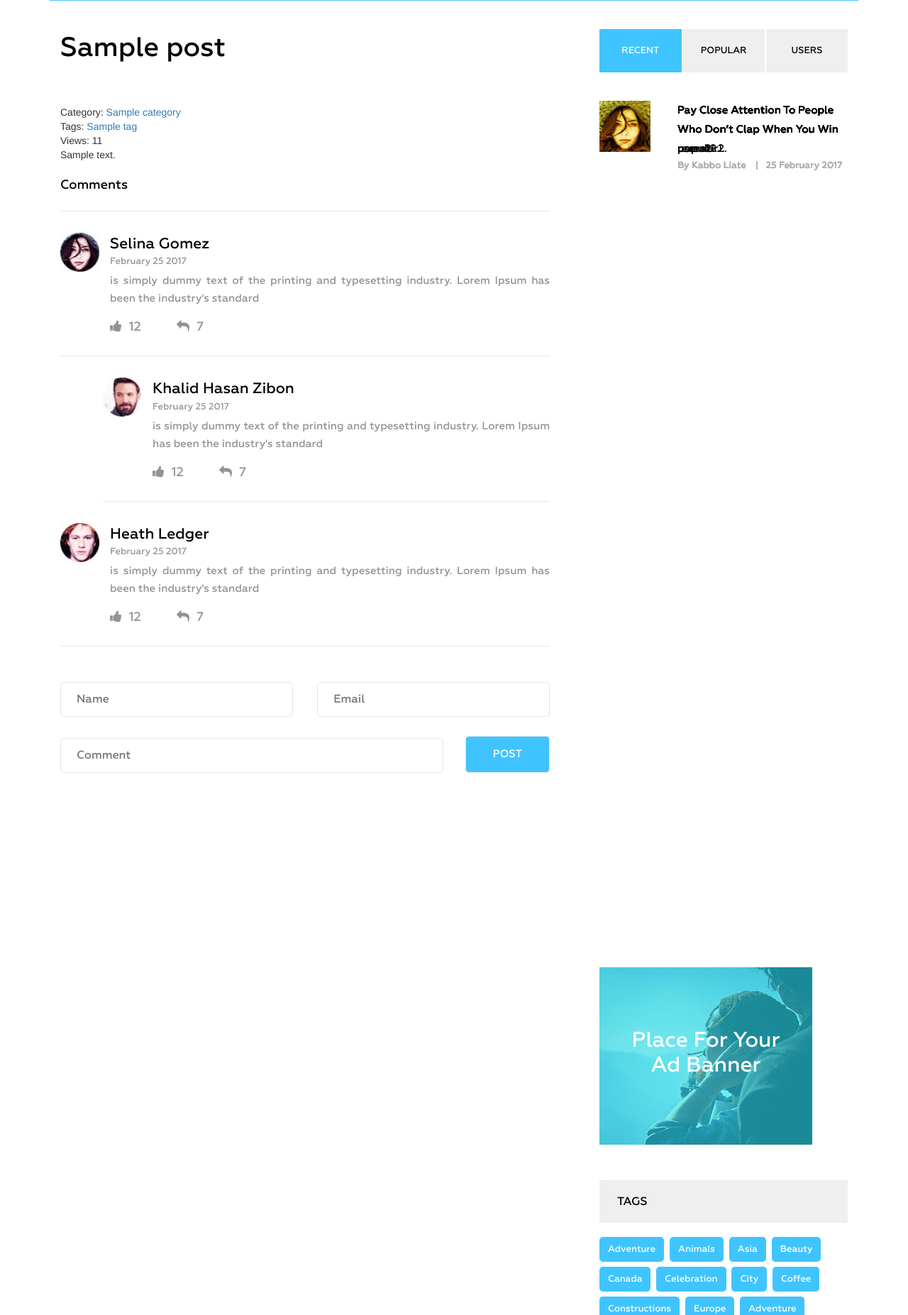
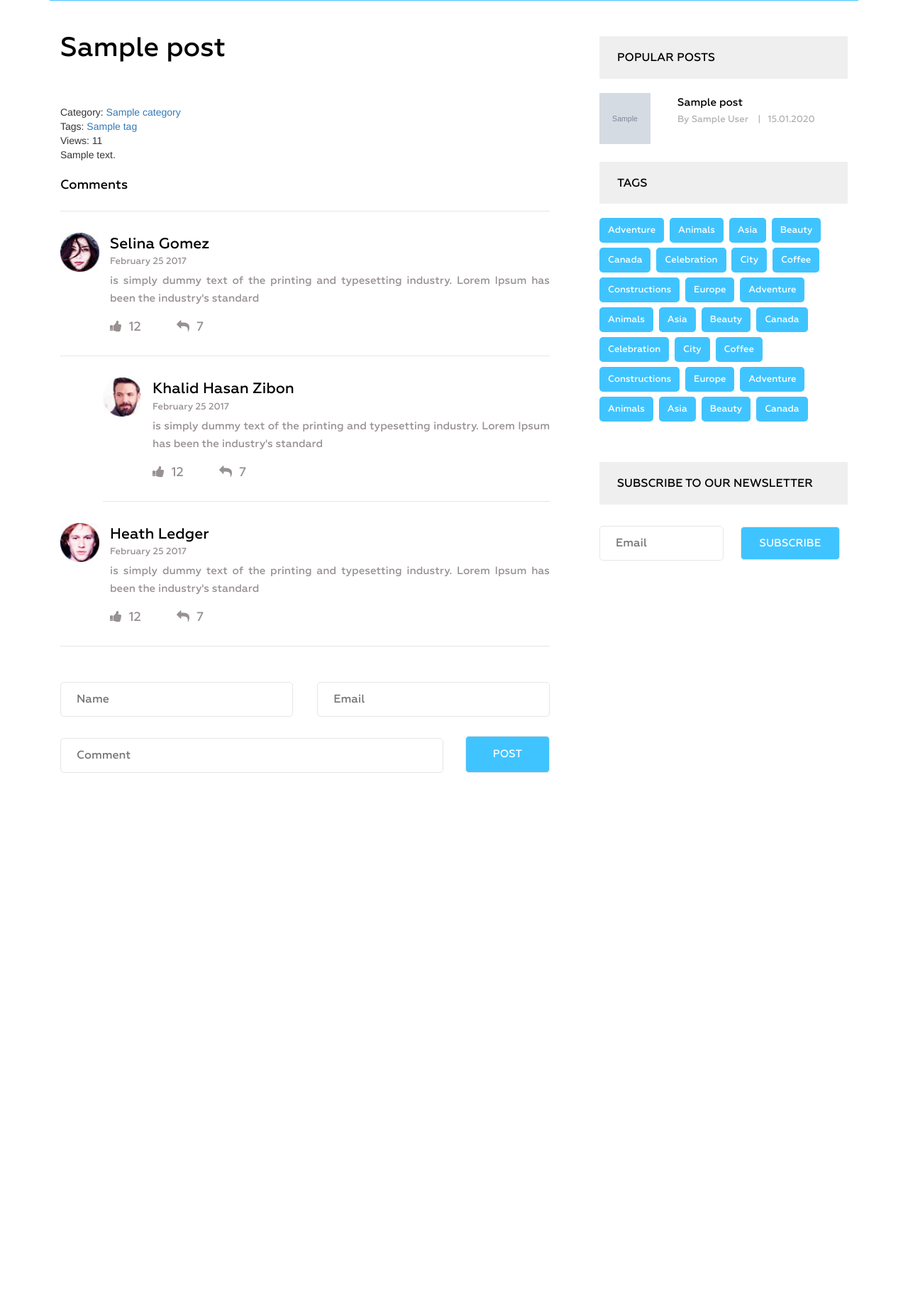
Before and after one commit to Truewaydm/django_blog, a Django app: a page that uses site_blog/blog/templates/blog/single.html in a window 1280 px wide. Shown: the top 1853 px of the page at 71% size. After the commit the page ends 1089 px from the top, so only its background shows below. Run offline with Django 4.2, Linux system fonts and the light colour scheme; tables that the repository leaves empty hold one stand-in row (values such as "Sample post"); grey boxes marked "Sample" are stand-in pictures; some libraries are stand-ins or nearby versions.

Commit message:
show popular posts

```diff
--- a/site_blog/blog/admin.py
+++ b/site_blog/blog/admin.py
@@ -19,7 +19,7 @@ class PostAdmin(admin.ModelAdmin):
     form = PostAdminForm
     save_as = True
     save_on_top = True
-    list_display = ('id', 'title', 'slug', 'category', 'created_at', 'get_photo')
+    list_display = ('id', 'title', 'slug', 'category', 'created_at', 'get_photo', 'views')
     list_display_links = ('id', 'title')
     search_fields = ('title',)
     list_filter = ('category', 'tags')
--- /dev/null
+++ b/site_blog/blog/templates/blog/popular_posts_tpl.html
@@ -0,0 +1,17 @@
+<h2 class="sidebar-title">Popular posts</h2>
+<div class="grid">
+    {% for post in posts %}
+    <div class="portfolio-item popular">
+        {% if post.photo %}
+        <img src="{{ post.photo.url }}" alt="{{ post.title }}">
+        {% else %}
+        <img src="https://picsum.photos/id/1060/300/201/?blur=2" alt="{{ post.title }}">
+        {% endif %}
+
+        <div class="portfolio-text">
+            <h5><a href="{{ post.get_absolute_url }}">{{ post.title }}</a></h5>
+            <p>By {{ post.author }} <span>|</span>{{ post.created_at|date:"d.m.Y" }}</p>
+        </div>
+    </div>
+    {% endfor %}
+</div>
--- a/site_blog/blog/templates/blog/single.html
+++ b/site_blog/blog/templates/blog/single.html
@@ -1,5 +1,6 @@
 {% extends 'base.html' %}
 {% load static %}
+{% load sidebar %}
 
 {% block title %}{{ post.title }} :: {{ block.super }}{% endblock %}
 
@@ -131,66 +132,9 @@
                         </div>
                     </div>
                     <div class="col-md-4">
-                        <div class="button-group filters-button-group">
-                            <button data-filter=".recent" class="button is-checked">Recent</button>
-                            <button data-filter=".popular" class="button">popular</button>
-                            <button data-filter=".users" class="button">Users</button>
-                        </div>
 
-                        <div class="grid" style="position: relative; height: 1221.93px;">
-                            <div class="portfolio-item recent" style="position: absolute; left: 0px; top: 0px;">
-                                <img src="img/portfolio1.jpg" alt="">
-                                <div class="portfolio-text">
-                                    <h5><a href="#">Pay Close Attention To People Who Don’t Clap When You Win
-                                        recent1.</a></h5>
-                                    <p>By Kabbo Liate <span>|</span>25 February 2017</p>
-                                </div>
-                            </div>
-                            <div class="portfolio-item recent" style="position: absolute; left: 0px; top: 0px;">
-                                <img src="img/portfolio2.jpg" alt="">
-                                <div class="portfolio-text">
-                                    <h5><a href="#">Pay Close Attention To People Who Don’t Clap When You Win
-                                        recent2.</a></h5>
-                                    <p>By Kabbo Liate <span>|</span>25 February 2017</p>
-                                </div>
-                            </div>
-                            <div class="portfolio-item popular" style="position: absolute; left: 0px; top: 0px;">
-                                <img src="img/portfolio3.jpg" alt="">
-                                <div class="portfolio-text">
-                                    <h5><a href="#">Pay Close Attention To People Who Don’t Clap When You Win
-                                        popular1.</a></h5>
-                                    <p>By Kabbo Liate <span>|</span>25 February 2017</p>
-                                </div>
-                            </div>
-                            <div class="portfolio-item popular" style="position: absolute; left: 0px; top: 0px;">
-                                <img src="img/portfolio4.jpg" alt="">
-                                <div class="portfolio-text">
-                                    <h5><a href="#">Pay Close Attention To People Who Don’t Clap When You Win
-                                        popular2.</a></h5>
-                                    <p>By Kabbo Liate <span>|</span>25 February 2017</p>
-                                </div>
-                            </div>
-                            <div class="portfolio-item users" style="position: absolute; left: 0px; top: 0px;">
-                                <img src="img/portfolio5.jpg" alt="">
-                                <div class="portfolio-text">
-                                    <h5><a href="#">Pay Close Attention To People Who Don’t Clap When You Win
-                                        users1.</a></h5>
-                                    <p>By Kabbo Liate <span>|</span>25 February 2017</p>
-                                </div>
-                            </div>
-                            <div class="portfolio-item users" style="position: absolute; left: 0px; top: 0px;">
-                                <img src="img/portfolio1.jpg" alt="">
-                                <div class="portfolio-text">
-                                    <h5><a href="#">Pay Close Attention To People Who Don’t Clap When You Win
-                                        users2.</a></h5>
-                                    <p>By Kabbo Liate <span>|</span>25 February 2017</p>
-                                </div>
-                            </div>
-                        </div>
-                        <div class="sidebar-ads">
-                            <img src="img/sidebar-ads.jpg" alt="">
-                            <p>Place For Your <br> Ad Banner</p>
-                        </div>
+                        {% get_popular_posts 5 %}
+
                         <div class="tags">
                             <h2 class="sidebar-title">Tags</h2>
                             <p><a href="#">Adventure</a></p>
--- /dev/null
+++ b/site_blog/blog/templatetags/sidebar.py
@@ -0,0 +1,10 @@
+from django import template
+from blog.models import Post, Tag
+
+register = template.Library()
+
+
+@register.inclusion_tag('blog/popular_posts_tpl.html')
+def get_popular_posts(cnt=3):
+    posts = Post.objects.order_by('-views')[:cnt]
+    return {"posts": posts}
```
